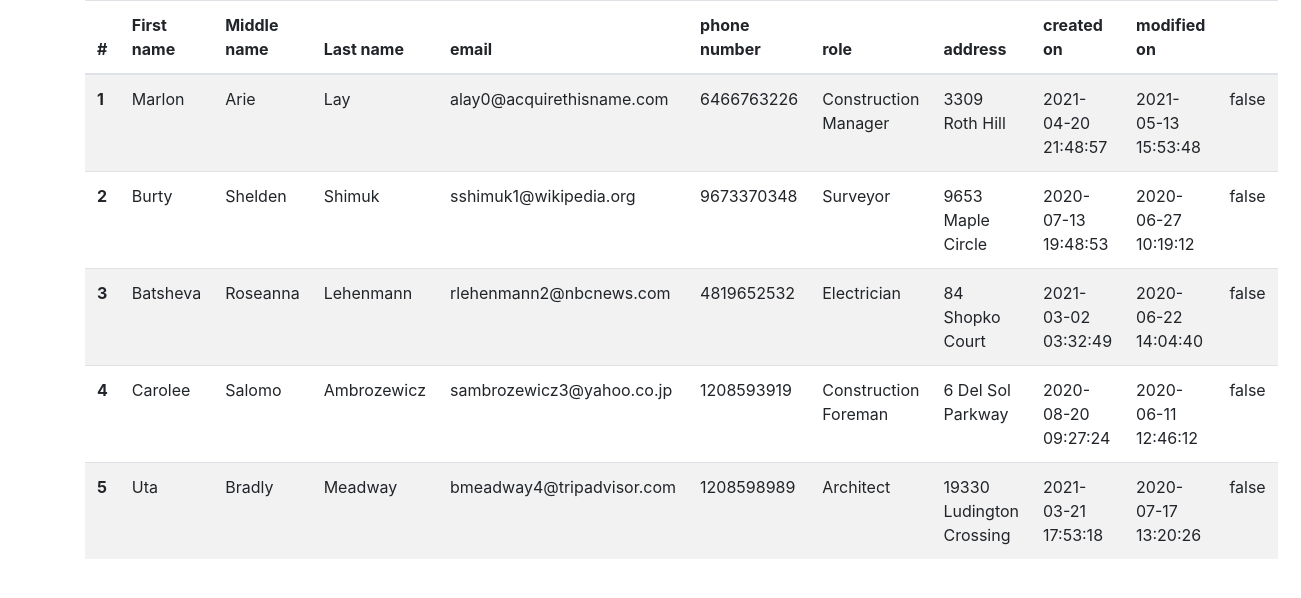
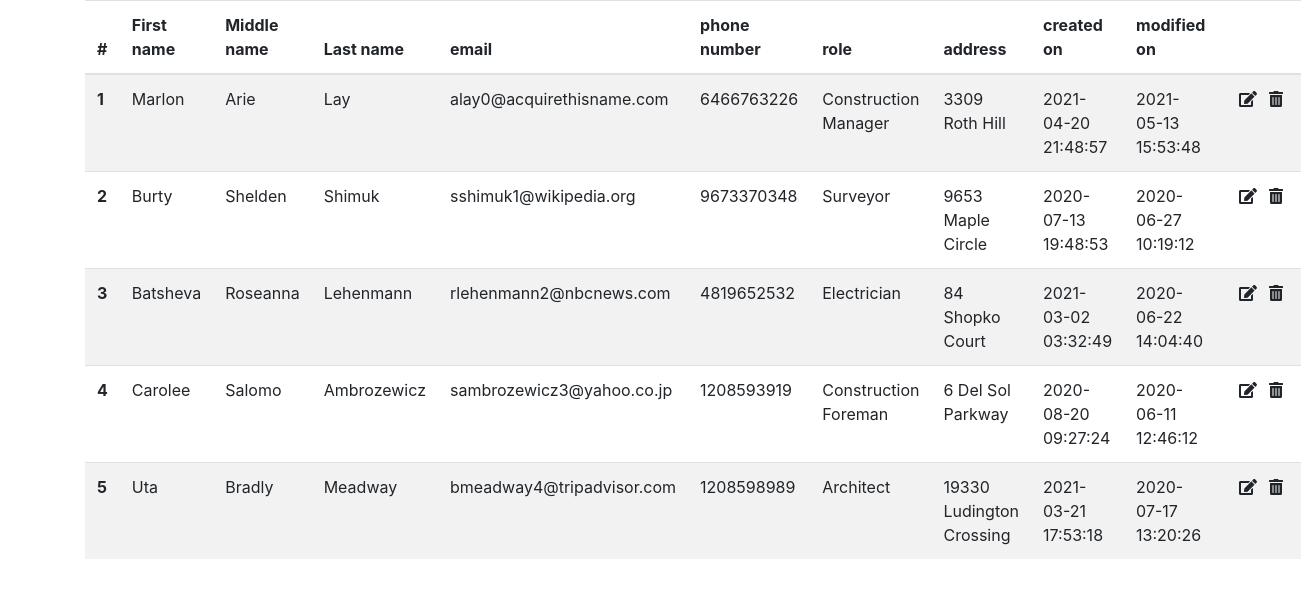
Before and after one commit to irfankhan-sf/loopback-assignment-front-end, an Angular app: page / in a window 1280 px wide. Shown: the top 598 px of the page, 1301 px wide, since content can reach past the window. Built offline with nearby package versions, Linux system fonts and the light colour scheme.

Commit message:
edit and cancel btn action

```diff
--- a/package.json
+++ b/package.json
@@ -19,6 +19,9 @@
     "@angular/platform-browser": "~12.0.3",
     "@angular/platform-browser-dynamic": "~12.0.3",
     "@angular/router": "~12.0.3",
+    "@fortawesome/angular-fontawesome": "^0.9.0",
+    "@fortawesome/fontawesome-svg-core": "^1.2.35",
+    "@fortawesome/free-solid-svg-icons": "^5.15.3",
     "@ng-bootstrap/ng-bootstrap": "^9.1.2",
     "bootstrap": "^4.5.0",
     "rxjs": "~6.6.0",
--- a/src/app/user/user.component.html
+++ b/src/app/user/user.component.html
@@ -18,7 +18,10 @@
     <tbody>
       <tr *ngFor="let user of users; index as i">
         <th scope="row">{{ i + 1 }}</th>
-        <td>{{ user.firstName }}</td>
+        <ng-template [ngIf]="!user.isEdit" [ngIfElse]="editMode">
+          <td>
+            {{ user.firstName }}
+          </td>
           <td>{{ user.middleName }}</td>
           <td>{{ user.lastName }}</td>
           <td>{{ user.email }}</td>
@@ -27,7 +30,46 @@
           <td>{{ user.address }}</td>
           <td>{{ user.createdOn }}</td>
           <td>{{ user.updatedOn }}</td>
-        <td>{{ user.isEdit }}</td>
+          <td>
+            <div class="action-section">
+              <fa-icon class="action-btn" [icon]="faEdit" (click)="onEdit(user)"></fa-icon>
+              <fa-icon class="action-btn" [icon]="faTrashAlt" (click)="onDelete(user)"></fa-icon>
+            </div>
+          </td>
+        </ng-template>
+
+        <ng-template #editMode>
+          <td>
+            <input type="text" class="form-control" [(ngModel)]="user.firstName" />
+          </td>
+          <td>
+            <input type="text" class="form-control" [(ngModel)]="user.middleName" />
+          </td>
+          <td>
+            <input type="text" class="form-control" [(ngModel)]="user.lastName" />
+          </td>
+          <td>
+            <input type="text" class="form-control" [(ngModel)]="user.email" />
+          </td>
+          <td>
+            <input type="text" class="form-control" [(ngModel)]="user.phoneNumber" />
+          </td>
+          <td>
+            <input type="text" class="form-control" [(ngModel)]="user.role" />
+          </td>
+          <td>
+            <input type="text" class="form-control" [(ngModel)]="user.address" />
+          </td>
+          <td>{{ user.createdOn }}</td>
+          <td>{{ user.updatedOn }}</td>
+          <td>
+            <div class="action-section">
+              <fa-icon class="action-btn" [icon]="faSave" (click)="onSave(user)"></fa-icon>
+              <fa-icon class="action-btn" [icon]="faTimes" (click)="onCancelEdit(user)"></fa-icon>
+            </div>
+          </td>
+        </ng-template>
+
       </tr>
     </tbody>
   </table>
--- a/src/app/user/user.component.scss
+++ b/src/app/user/user.component.scss
@@ -0,0 +1,13 @@
+.action-section{
+    display: flex;
+    & .action-btn{
+        height: 20px;
+        width: 20px;
+        margin-left: 10px;
+    }
+
+    & .action-btn:hover{
+        opacity: 0.8;
+        cursor: pointer;
+    }
+}
--- a/src/app/user/user.component.ts
+++ b/src/app/user/user.component.ts
@@ -1,7 +1,7 @@
 import { Component, OnInit } from '@angular/core';
 import { User } from '../@shared/types/User';
 import { UserService } from "../@shared/services/user.service";
-
+import { faEdit, faTimes, faTrashAlt, faSave } from '@fortawesome/free-solid-svg-icons';
 @Component({
   selector: 'app-user',
   templateUrl: './user.component.html',
@@ -10,7 +10,10 @@ import { UserService } from "../@shared/services/user.service";
 export class UserComponent implements OnInit {
 
   users:User[] = [];
-
+  faEdit=faEdit;
+  faTimes=faTimes;
+  faTrashAlt=faTrashAlt;
+  faSave=faSave;
   constructor(private userService:UserService) { }
 
   ngOnInit(): void {
@@ -22,4 +25,20 @@ export class UserComponent implements OnInit {
     })
   }
 
+  onEdit(user: User):void{
+    user.isEdit = true;
+  }
+
+  onCancelEdit(user: User):void{
+    user.isEdit = false;
+  }
+
+  onDelete(user: User):void{
+
+  }
+
+  onSave(user: User):void{
+
+  }
+
 }
```
Also changed, not shown: src/app/app.module.ts (+7 -2 lines), 1 other file (tests, documents, lock files or other folders). Lines whose indentation alone changed are shown as unchanged.
